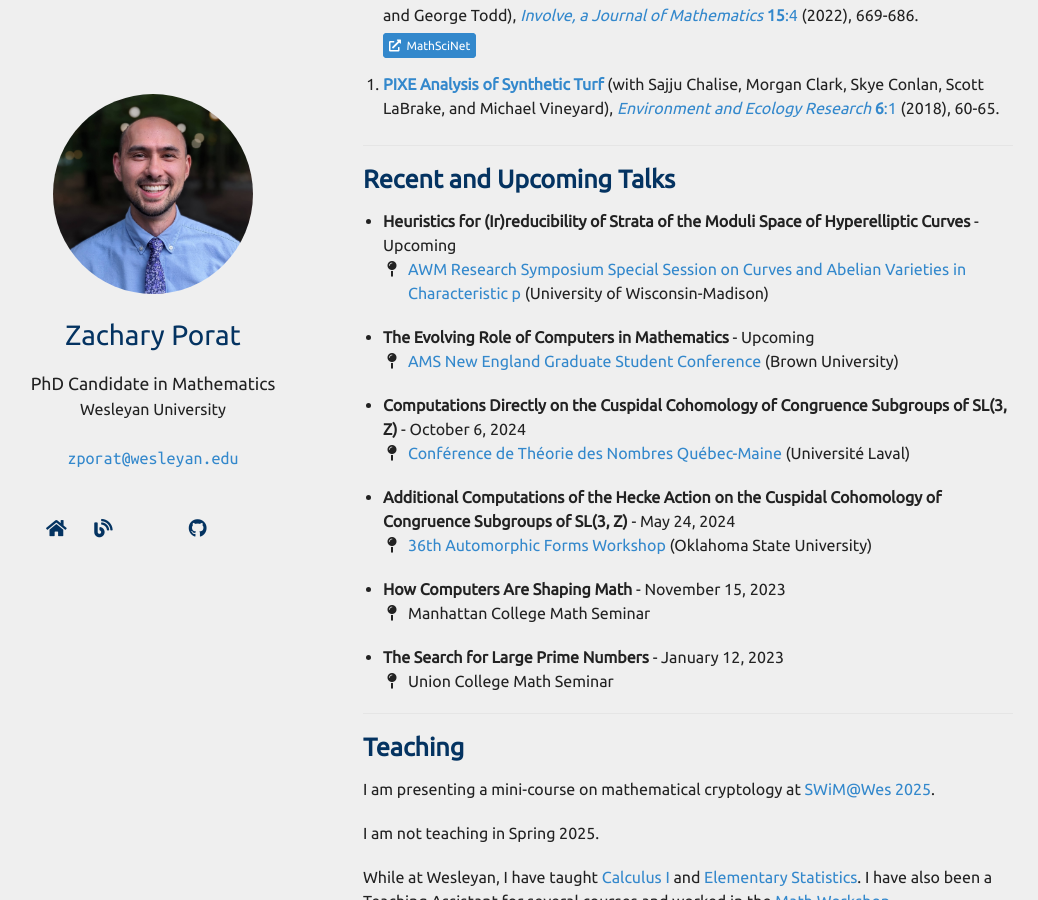
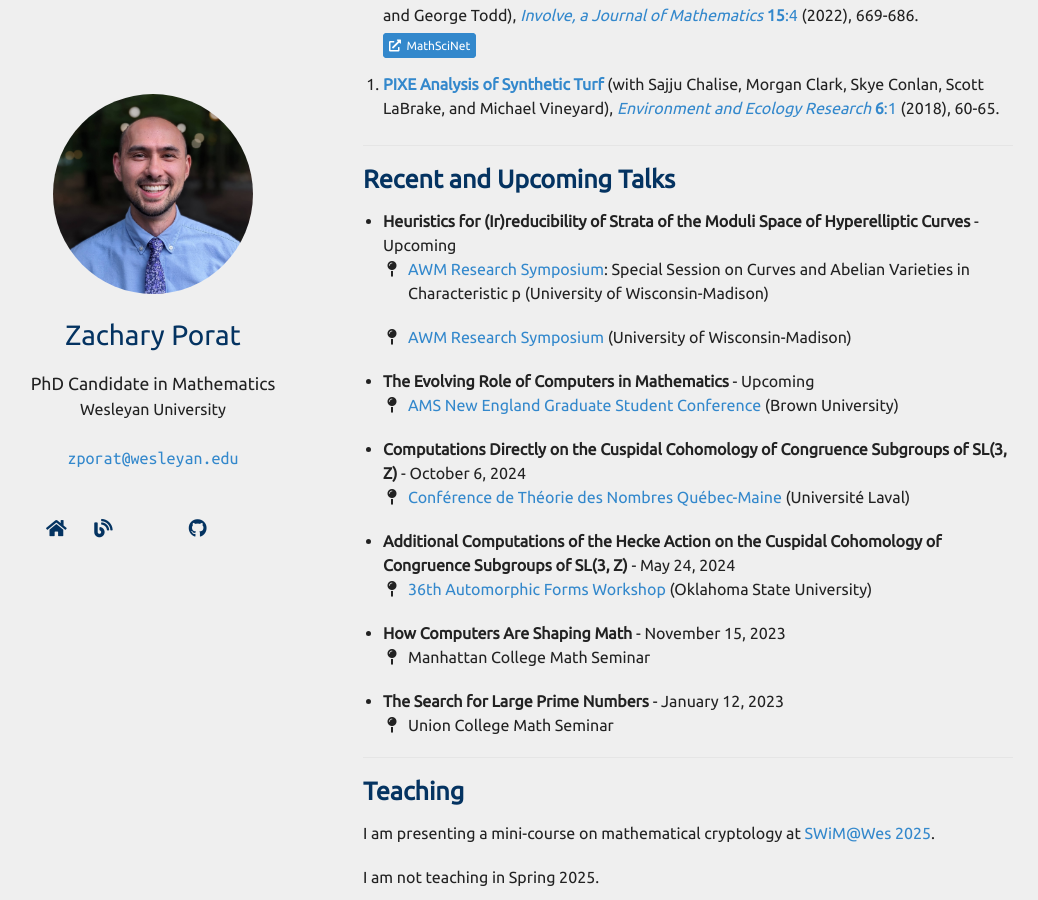
Before and after one commit to zporat/zporat.github.io, a Jekyll site: the page built from index.md, in a window 1280 px wide and 900 px high, scrolled down 612 px. Shown: the whole window, without its empty margins (102-1140 px from the left). Built offline with Jekyll 4.4.1, drawn with Linux system fonts in a browser that asks for light colours; nearby versions of some CDN libraries; a style sheet for code colours, icons or effects is not loaded; our own code applies the rules of GitHub Pages for plain Markdown files.

Commit message:
talk test 1

```diff
--- a/_data/talks.yml
+++ b/_data/talks.yml
@@ -1,9 +1,10 @@
 main:
 
   - title: Heuristics for (Ir)reducibility of Strata of the Moduli Space of Hyperelliptic Curves
-    conf: AWM Research Symposium Special Session on Curves and Abelian Varieties in Characteristic p
+    conf: AWM Research Symposium
     conf_website: https://awm-math.org/meetings/awm-research-symposium/
     location: (University of Wisconsin-Madison)
+    spec_session: Special Session on Curves and Abelian Varieties in Characteristic p
     date: Upcoming
 
   - title: The Evolving Role of Computers in Mathematics
--- a/_includes/talks.md
+++ b/_includes/talks.md
@@ -6,9 +6,14 @@
 <li style="margin-bottom:1rem">
   <div class="col-sm-9">
       <div class="title"><b>{{ link.title }}</b> - {{ link.date }}</div>
-        <ul class="fa-ul" style="margin-left:25px">
+      {% if link.spec_session %}
+      <ul class="fa-ul" style="margin-left:25px">
+        <li><span class="fa-li"><i class="fas fa-map-pin"></i></span><a href="{{ link.conf_website }}">{{ link.conf }}</a>: {{ link.spec_session}} {{ link.location }}</li>
+      </ul>
+      {% endif %}
+      <ul class="fa-ul" style="margin-left:25px">
         <li><span class="fa-li"><i class="fas fa-map-pin"></i></span><a href="{{ link.conf_website }}">{{ link.conf }}</a> {{ link.location }}</li>
-        </ul>
+      </ul>
   </div>
 </li>
 
```
